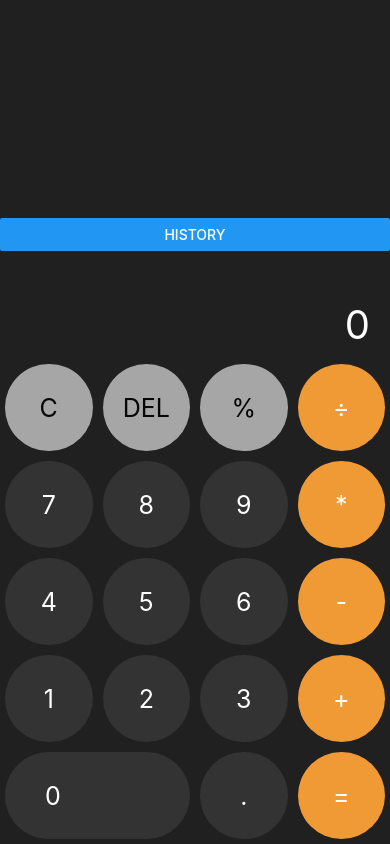
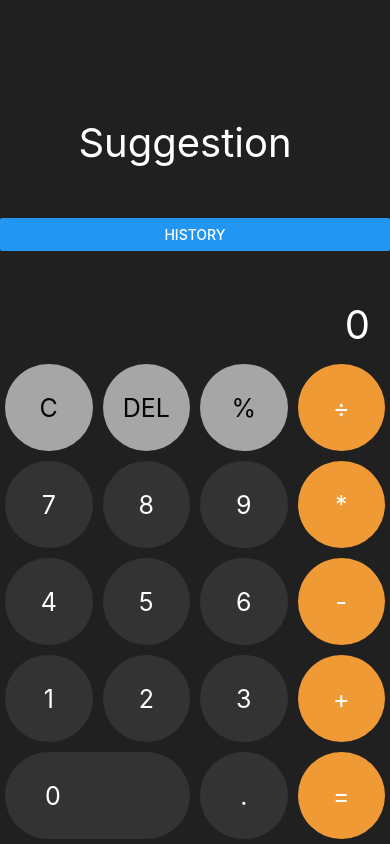
Before and after one commit to KhangOE/React-Native-App, a React Native app in the folder calculator/: screen / in a window 390 px wide. Built offline with nearby package versions, Linux system fonts and the light colour scheme.

Commit message:
update suggestion

```diff
--- a/calculator/App.js
+++ b/calculator/App.js
@@ -189,13 +189,17 @@ const App = () => {
           onChangeText={(text) => searchFilter(text)}
         /> */}
          <SafeAreaView style={styles.historyField}>
-          <FlatList
+          { (text.length > 0) ? <FlatList
             inverted
             showsHorizontalScrollIndicator={false}
             data={filteredData}
             renderItem={renderItem}
             keyExtractor={(item, index) => index}
-          />
+          /> : <View>
+          <Text style={{textAlign:"center",paddingVertical:70,color:'white',fontSize:40}}>
+              Suggestion
+          </Text>
+          </View>}
         </SafeAreaView>
         <Button
           title="History"
@@ -294,6 +298,7 @@ const styles = StyleSheet.create({
     height: 150,
     paddingRight: 20,
     marginBottom: 20,
+    alignItems:"center"
   },
   item: { color: "#fff", fontSize: 20, textAlign: "right" },
   prevValue: {
```
